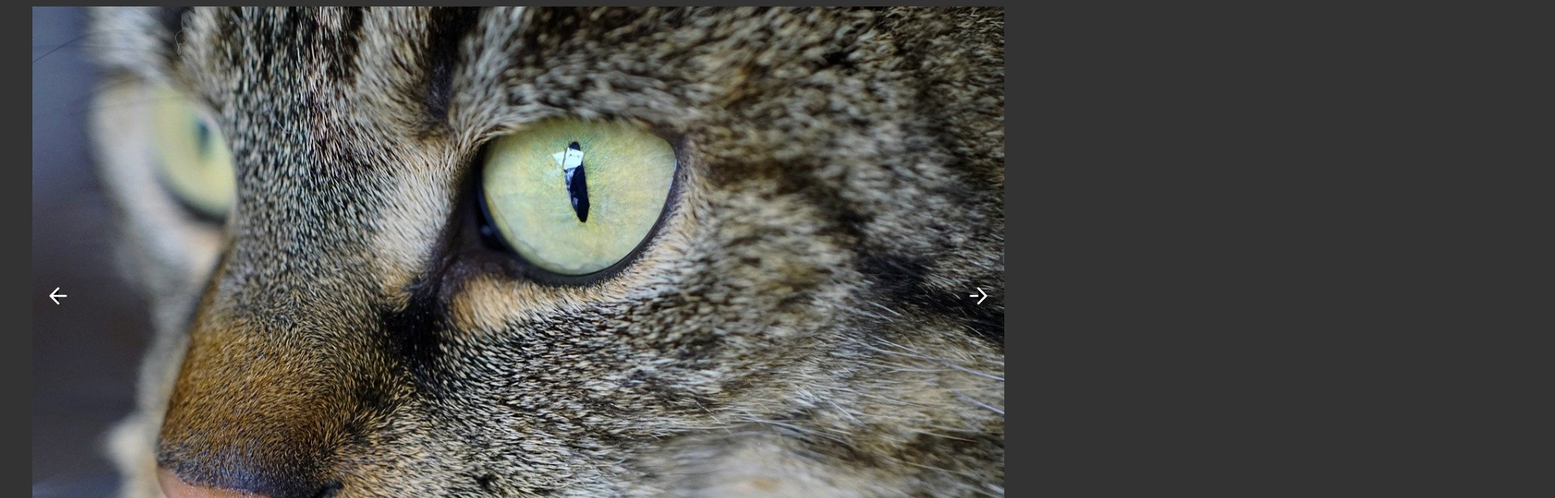
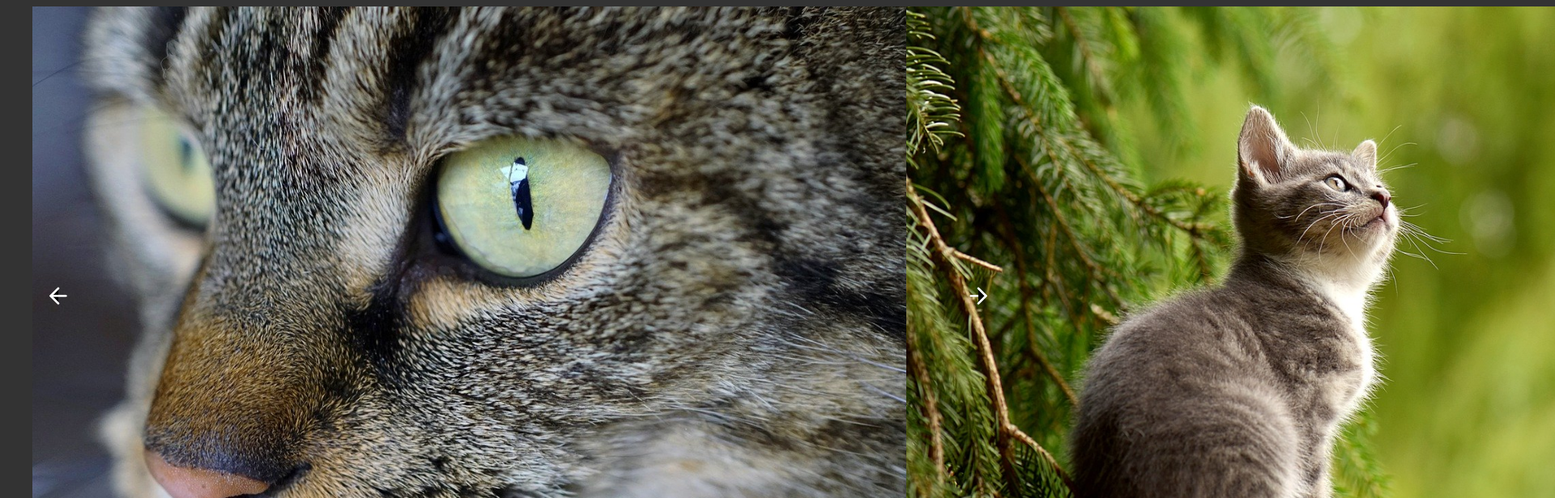
Before and after one commit to Yokosumi/sc003-react-image-handlers, a React (Vite) app: page / in a window 1280 px wide. Shown: the top 616 px of the page at 81% size, 1920 px wide, since content can reach past the window. Built offline with nearby package versions, Linux system fonts and the light colour scheme.

Commit message:
Fix aspect ratio and add image slider functionality

```diff
--- a/src/App.tsx
+++ b/src/App.tsx
@@ -14,7 +14,7 @@ export const App = () => {
             style={{
                 maxWidth: '1200px',
                 width: '100%',
-                aspectRatio: '10/ 6',
+                aspectRatio: '10 / 6',
                 margin: '0 auto',
             }}
         >
--- a/src/components/ImageSlider.tsx
+++ b/src/components/ImageSlider.tsx
@@ -24,11 +24,18 @@ export const ImageSlider = ({ imageUrls }: ImageSliderProps) => {
 
     return (
         <div style={{ width: '100%', height: '100%', position: 'relative' }}>
-            <img
-                className="img-slider-img"
-                src={imageUrls[imageIndex]}
-                alt="cat"
-            />
+            <div style={{ width: '100%', height: '100%', display: 'flex' }}>
+                {imageUrls.map((url) => (
+                    <img
+                        key={url}
+                        src={url}
+                        className="img-slider-img"
+                        style={{ translate: `${-100 * imageIndex}%` }}
+                        alt="cat"
+                    />
+                ))}
+            </div>
+
             <button
                 className="img-slider-btn"
                 style={{ left: '0' }}
--- a/src/index.scss
+++ b/src/index.scss
@@ -10,7 +10,6 @@ body {
 
 .img-slider-img {
     object-fit: cover;
-    width: 100%;
     height: 100%;
     display: block;
 }
```
